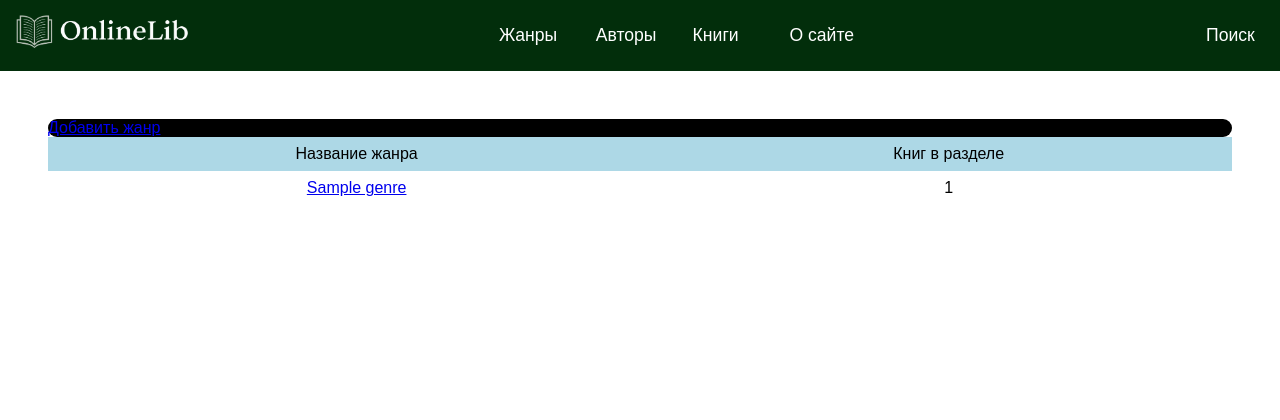
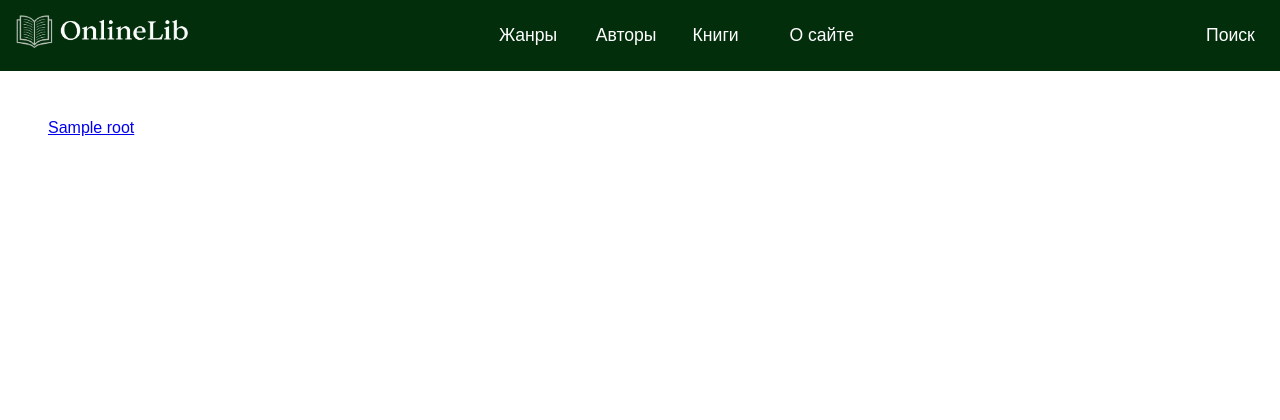
Before and after one commit to anime-kazakh/online-library, a Django app: template onlinelib/genre/templates/genre/index.html in a window 1280 px wide. Shown: the top 420 px of the page. Run offline with Django 5.2, Linux system fonts and the light colour scheme; the template is opened without the code that fills it: most values are stand-ins (such as "Sample title", 1, 10 or a date in 2020).

Commit message:
Test version of genre template

```diff
--- a/onlinelib/genre/templates/genre/index.html
+++ b/onlinelib/genre/templates/genre/index.html
@@ -10,10 +10,32 @@
 {% block content %}
 <div class="genres-layout">
     <div class="filters">
+        {% comment %}
         <div class="add-genre__link">
             <a href="{% url 'add-genre' %}" >Добавить жанр</a>
         </div>
+        {% endcomment %}
     </div>
+    <div class="genre">
+        {% for root in roots %}
+        <div class="tile">
+            <a class="root_name" href="{{ root.get_absolute_url }}">{{ root.name }}</a>
+            {% for ch in root.get_children %}
+                {% if ch.hierarchy == 'group' %}
+                    <p class="group_name">{{ ch.name }}</p>
+                    <ul>
+                    {% for general in ch.get_children %}
+                        <li>{{ general.name }}</li>
+                    {% endfor %}
+                    </ul>
+                {% elif ch.hierarchy == 'general' %}
+                    <p>{{ ch.name }}</p>
+                {% endif %}
+            {% endfor %}
+        </div>
+        {% endfor %}
+    </div>
+    {% comment %}
     <table class="genres">
         <thead>
             <tr>
@@ -22,17 +44,18 @@
             </tr>
         </thead>
         <tbody>
-            {% for genre in genres %}
+            {% for root in roots %}
             <tr>
                 <td>
-                    <a href="{{ genre.get_absolute_url }}">
-                        {{ genre.name }}
+                    <a href="{{ root.get_absolute_url }}">
+                        {{ root.name }}
                     </a>
                 </td>
-                <td>{{ genre.books.count }}</td>
+                <td>{{ root.books.count }}</td>
             </tr>
             {% endfor %}
         </tbody>
     </table>
+    {% endcomment %}
 </div>
 {% endblock content %}
```
